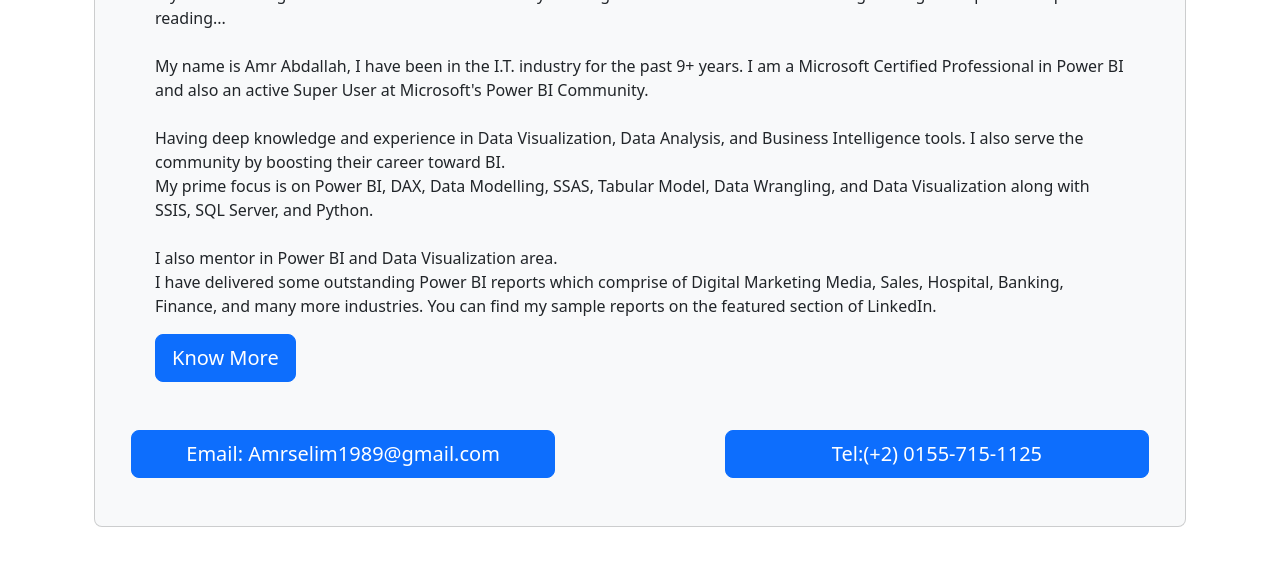
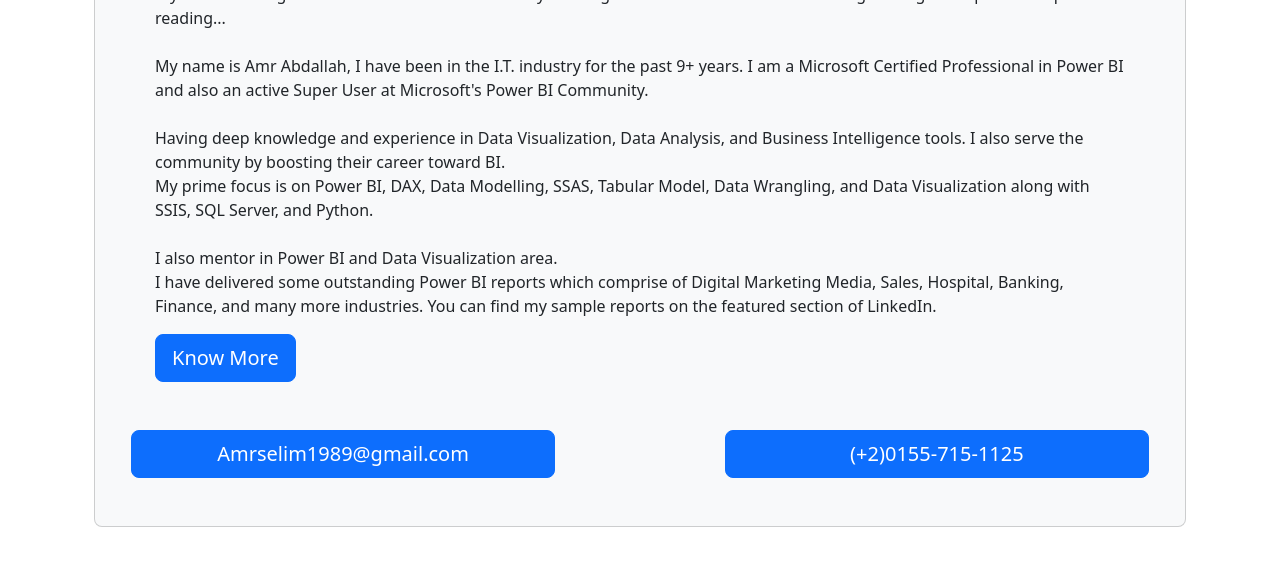
Before and after one commit to Amrselim-89/myresume, a plain HTML site: page contact.html in a window 1280 px wide. Shown: the part 433-998 px from the top of the page. Drawn offline with nearby package versions, Linux system fonts and the light colour scheme.

Commit message:
edit btns

```diff
--- a/contact.html
+++ b/contact.html
@@ -64,9 +64,9 @@
                             <a target="_blank" class="btn btn-primary btn-lg" href="https://www.linkedin.com/in/amrabdullah89/">Know More</a>
                         </div>
                         <div class="row">
-                        <a target="_blank" class="btn btn-primary btn-lg thumbnail col-md-5" href="mailto:amrselim1989@gmail.com?subject=Send_from_website&body=I want to contact you!">Email: Amrselim1989@gmail.com</a>
+                        <a target="_blank" class="btn btn-primary btn-lg thumbnail col-md-5" href="mailto:amrselim1989@gmail.com?subject=Send_from_website&body=I want to contact you!">Amrselim1989@gmail.com</a>
                             <div class="col-md-2">&nbsp;</div>
-                        <button class="btn btn-primary btn-lg thumbnail col-md-5">Tel:(+2) 0155-715-1125</button>
+                        <button class="btn btn-primary btn-lg thumbnail col-md-5">(+2)0155-715-1125</button>
                                 </div>
                         </div>
 
```
